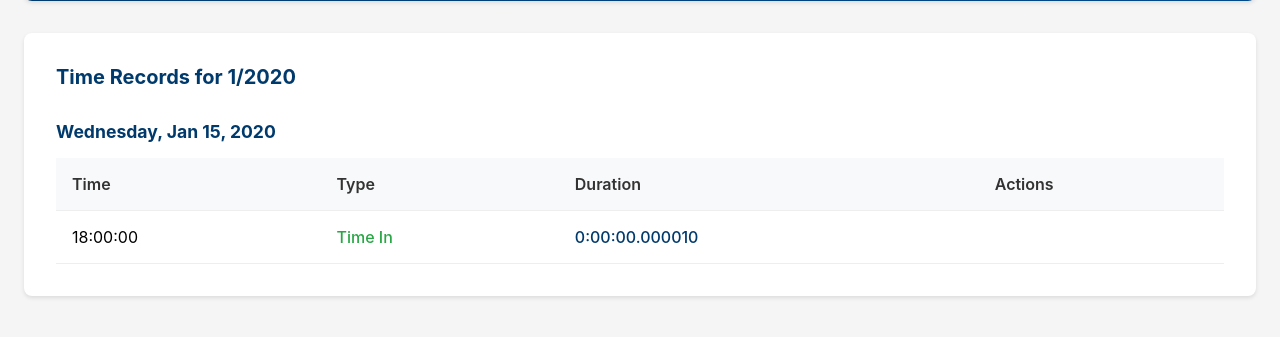
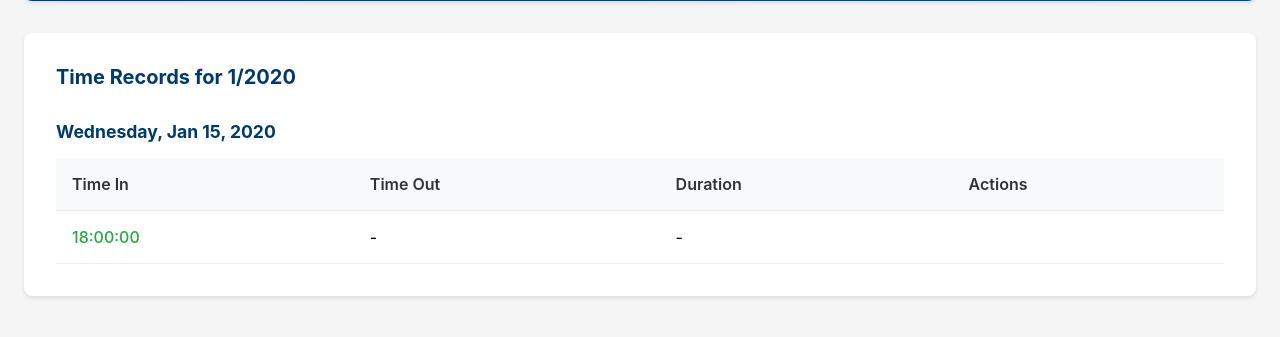
Before and after one commit to gmaravillaa/Seiki, a Django app: page /time-correction/1/ in a window 1280 px wide. Shown: the part 294-631 px from the top of the page. Run offline with Django 5.2, Linux system fonts and the light colour scheme; a user stored in the database is signed in; tables that the repository leaves empty hold one stand-in row (values such as "Sample post").

Commit message:
Restructure time correction to display sessions in single rows with time in/out/duration columns and individual edit buttons

```diff
--- a/SEIKI/views.py
+++ b/SEIKI/views.py
@@ -1986,15 +1986,59 @@ def time_correction(request, dtr_id):
         timestamp__year=dtr_submission.year
     ).order_by('timestamp')
 
-    # Grouping logic for the daily UI rows
-    grouped_data = {}
+    # Create sessions by pairing time in/out records
+    sessions = []
+    unpaired_in = None
+
     for record in time_records:
-        date_key = timezone.localtime(record.timestamp).date()
-        if date_key not in grouped_data:
-            grouped_data[date_key] = []
-        grouped_data[date_key].append(record)
-
-    daily_records = sorted(grouped_data.items(), key=lambda x: x[0], reverse=True)
+        if record.record_type == 'in':
+            # If we have an unpaired 'in', complete the previous session first
+            if unpaired_in:
+                sessions.append({
+                    'date': timezone.localtime(unpaired_in.timestamp).date(),
+                    'time_in': unpaired_in,
+                    'time_out': None,
+                    'duration': None,
+                })
+            unpaired_in = record
+        else:  # record_type == 'out'
+            if unpaired_in:
+                # Pair with the previous 'in'
+                duration = record.timestamp - unpaired_in.timestamp
+                sessions.append({
+                    'date': timezone.localtime(unpaired_in.timestamp).date(),
+                    'time_in': unpaired_in,
+                    'time_out': record,
+                    'duration': duration,
+                })
+                unpaired_in = None
+            else:
+                # Lone 'out' record
+                sessions.append({
+                    'date': timezone.localtime(record.timestamp).date(),
+                    'time_in': None,
+                    'time_out': record,
+                    'duration': None,
+                })
+
+    # Handle any remaining unpaired 'in'
+    if unpaired_in:
+        sessions.append({
+            'date': timezone.localtime(unpaired_in.timestamp).date(),
+            'time_in': unpaired_in,
+            'time_out': None,
+            'duration': None,
+        })
+
+    # Group sessions by date for display
+    grouped_sessions = {}
+    for session in sessions:
+        date_key = session['date']
+        if date_key not in grouped_sessions:
+            grouped_sessions[date_key] = []
+        grouped_sessions[date_key].append(session)
+
+    daily_records = sorted(grouped_sessions.items(), key=lambda x: x[0], reverse=True)
 
     context = {
         'dtr_submission': dtr_submission,
--- a/templates/office_head/time-correction.html
+++ b/templates/office_head/time-correction.html
@@ -198,16 +198,17 @@
     /* Action Buttons */
     .action-buttons {
       display: flex;
-      gap: 0.5rem;
+      flex-wrap: wrap;
+      gap: 0.25rem;
     }
 
     .btn-edit {
       background-color: #17a2b8;
       color: white;
-      padding: 0.25rem 0.75rem;
+      padding: 0.2rem 0.5rem;
       border: none;
       border-radius: 0.25rem;
-      font-size: 0.875rem;
+      font-size: 0.75rem;
       cursor: pointer;
       text-decoration: none;
       display: inline-block;
@@ -221,10 +222,10 @@
     .btn-delete {
       background-color: #dc3545;
       color: white;
-      padding: 0.25rem 0.75rem;
+      padding: 0.2rem 0.5rem;
       border: none;
       border-radius: 0.25rem;
-      font-size: 0.875rem;
+      font-size: 0.75rem;
       cursor: pointer;
       transition: background-color 0.2s;
     }
@@ -566,30 +567,39 @@
     <div class="records-section">
       <div class="section-title">Time Records for {{ dtr_submission.month }}/{{ dtr_submission.year }}</div>
       {% if daily_records %}
-        {% for date, records in daily_records %}
+        {% for date, sessions in daily_records %}
           <h3 style="margin: 2rem 0 1rem 0; color: #003a6c; font-size: 1.1rem;">{{ date|date:"l, M d, Y" }}</h3>
           <table class="records-table">
             <thead>
               <tr>
-                <th>Time</th>
-                <th>Type</th>
+                <th>Time In</th>
+                <th>Time Out</th>
                 <th>Duration</th>
                 <th>Actions</th>
               </tr>
             </thead>
             <tbody>
-              {% for record in records %}
+              {% for session in sessions %}
                 <tr>
-                  <td>{{ record.timestamp|date:"H:i:s" }}</td>
                   <td>
-                    <span class="record-type-{{ record.record_type }}">
-                      {% if record.record_type == 'in' %}Time In{% else %}Time Out{% endif %}
-                    </span>
+                    {% if session.time_in %}
+                      <span class="record-type-in">{{ session.time_in.timestamp|date:"H:i:s" }}</span>
+                    {% else %}
+                      -
+                    {% endif %}
                   </td>
                   <td>
-                    {% if record.duration %}
+                    {% if session.time_out %}
+                      <span class="record-type-out">{{ session.time_out.timestamp|date:"H:i:s" }}</span>
+                    {% else %}
+                      -
+                    {% endif %}
+                  </td>
+                  <td>
+                    {% if session.duration %}
                       <span class="duration-display">
-                        {{ record.duration }}
+                        {% load custom_filters %}
+                        {{ session.duration|format_duration }}
                       </span>
                     {% else %}
                       -
@@ -598,12 +608,22 @@
                   <td>
                     <div class="action-buttons">
                       {% if not user.is_superuser %}
-                      <button class="btn-edit" onclick="openEditModal({{ record.id }}, '{{ record.timestamp|date:"Y-m-d H:i" }}')">Edit</button>
-                      <form method="post" action="{% url 'delete_time_record' record.id %}" style="display: inline;" onsubmit="return confirm('Are you sure you want to delete this record?')">
-                        {% csrf_token %}
-                        <input type="hidden" name="dtr_id" value="{{ dtr_submission.id }}">
-                        <button type="submit" class="btn-delete">Delete</button>
-                      </form>
+                      {% if session.time_in %}
+                        <button class="btn-edit" onclick="openEditModal({{ session.time_in.id }}, '{{ session.time_in.timestamp|date:"Y-m-d H:i" }}')">Edit In</button>
+                        <form method="post" action="{% url 'delete_time_record' session.time_in.id %}" style="display: inline;" onsubmit="return confirm('Are you sure you want to delete this time in record?')">
+                          {% csrf_token %}
+                          <input type="hidden" name="dtr_id" value="{{ dtr_submission.id }}">
+                          <button type="submit" class="btn-delete">Del In</button>
+                        </form>
+                      {% endif %}
+                      {% if session.time_out %}
+                        <button class="btn-edit" onclick="openEditModal({{ session.time_out.id }}, '{{ session.time_out.timestamp|date:"Y-m-d H:i" }}')">Edit Out</button>
+                        <form method="post" action="{% url 'delete_time_record' session.time_out.id %}" style="display: inline;" onsubmit="return confirm('Are you sure you want to delete this time out record?')">
+                          {% csrf_token %}
+                          <input type="hidden" name="dtr_id" value="{{ dtr_submission.id }}">
+                          <button type="submit" class="btn-delete">Del Out</button>
+                        </form>
+                      {% endif %}
                       {% endif %}
                     </div>
                   </td>
```
Also changed, not shown: SEIKI/templatetags/custom_filters.py (+12 -0 lines).
